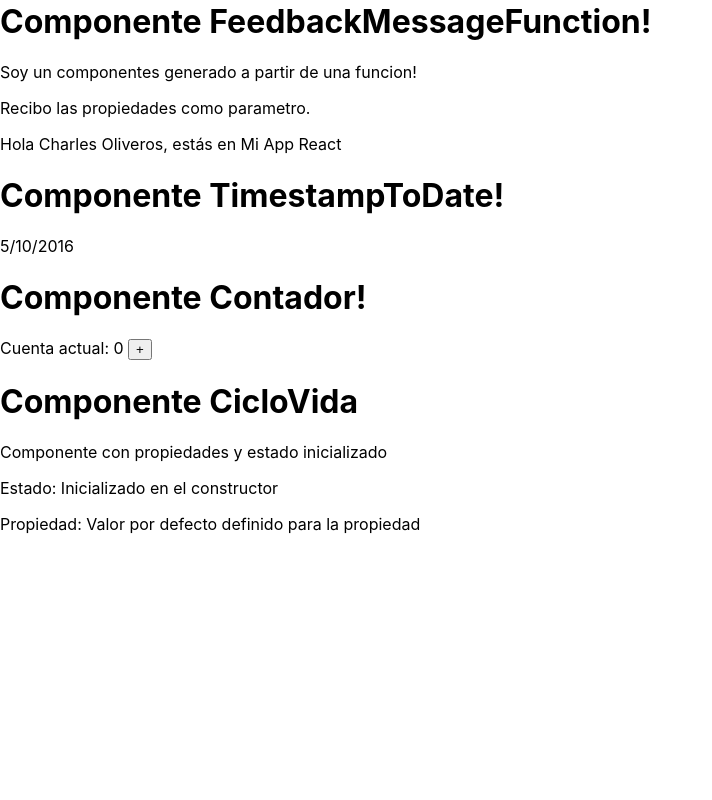
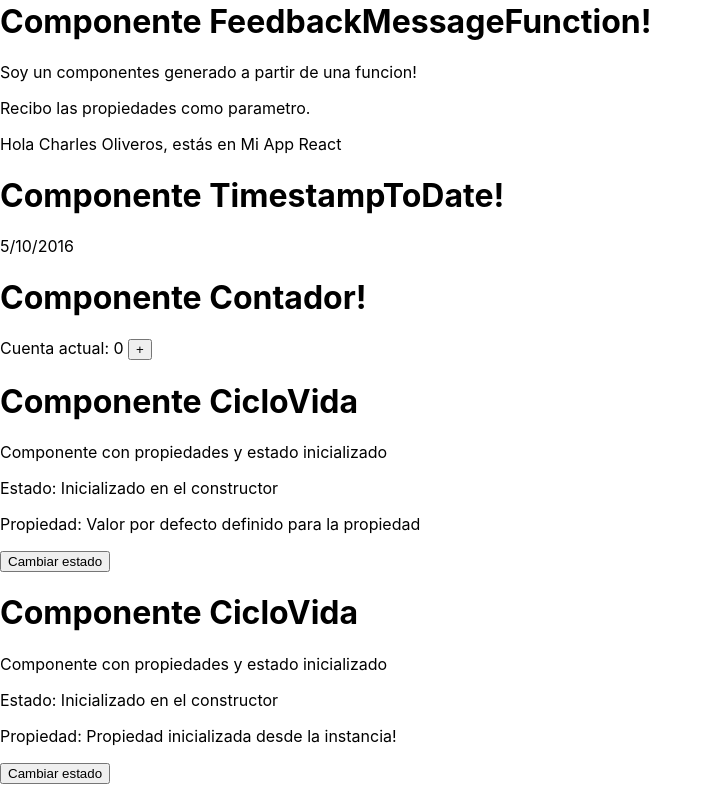
Before and after one commit to CharlesOliveros/reactapp1, a React (Create React App) app: page / in a window 1280 px wide. Shown: the part 643-1443 px from the top of the page, without its empty margins (0-712 px from the left). Before the commit the page ends 1193 px from the top, so only its background shows below. Built offline with nearby package versions, Linux system fonts and the light colour scheme.

Commit message:
Se agregan funciones del ciclo de vida de los componentes, y se agrega boton para camiar el valor de un estado del componente CicloVida

```diff
--- a/src/App.js
+++ b/src/App.js
@@ -23,6 +23,7 @@ class App extends Component {
         <TimestampToDate timestamp={1475700297974} />
         <Contador />
         <CicloVida />
+        <CicloVida propiedad="Propiedad inicializada desde la instancia!"/>
       </div>
     );
   }
--- a/src/CicloVida/index.js
+++ b/src/CicloVida/index.js
@@ -9,6 +9,42 @@ export default class CicloVida extends React.Component {
     }
   }
 
+  componentWillMount() {
+    console.log('Se ejecuta componentWillMount')
+  }
+
+  componentDidMount() {
+    console.log('Se ejecuta componentDidMount')
+  }
+
+  componentWillReceiveProps(nextProps) {
+    console.log('Se ejecuta componentWillReceiveProps con las propiedades futuras', nextProps)
+  }
+
+  shouldComponentUpdate(nextProps, nextState) {
+    console.log('Ejecutando shouldComponentUpdate. Próximas propiedades y estado: ', nextProps, nextState)
+    // debo devolver un boleano
+    return true
+  }
+
+  componentWillUpdate(nextProps, nextState) {
+    console.log('Ejecutando componentWillUpdate. Próximas propiedades y estado: ', nextProps, nextState)
+  }
+
+  componentDidUpdate(prevProps, prevState) {
+    console.log('Ejecutando componentDidUpdate. Anteriores propiedades y estado: ', prevProps, prevState)
+  }
+
+  componentWillUnmount() {
+    console.log('Se desmonta el componente...')
+  }
+
+  cambiarEstado() {
+    this.setState({
+      estado: 'Otro valor para "estado"'
+    })
+  }
+
   render() {
     return (
       <div>
@@ -16,6 +52,9 @@ export default class CicloVida extends React.Component {
         <p>Componente con propiedades y estado inicializado</p>
         <p>Estado: {this.state.estado}</p>
         <p>Propiedad: {this.props.propiedad}</p>
+        <p>
+            <button onClick={this.cambiarEstado.bind(this)}>Cambiar estado</button>
+        </p>
       </div>
     )
   }
```
